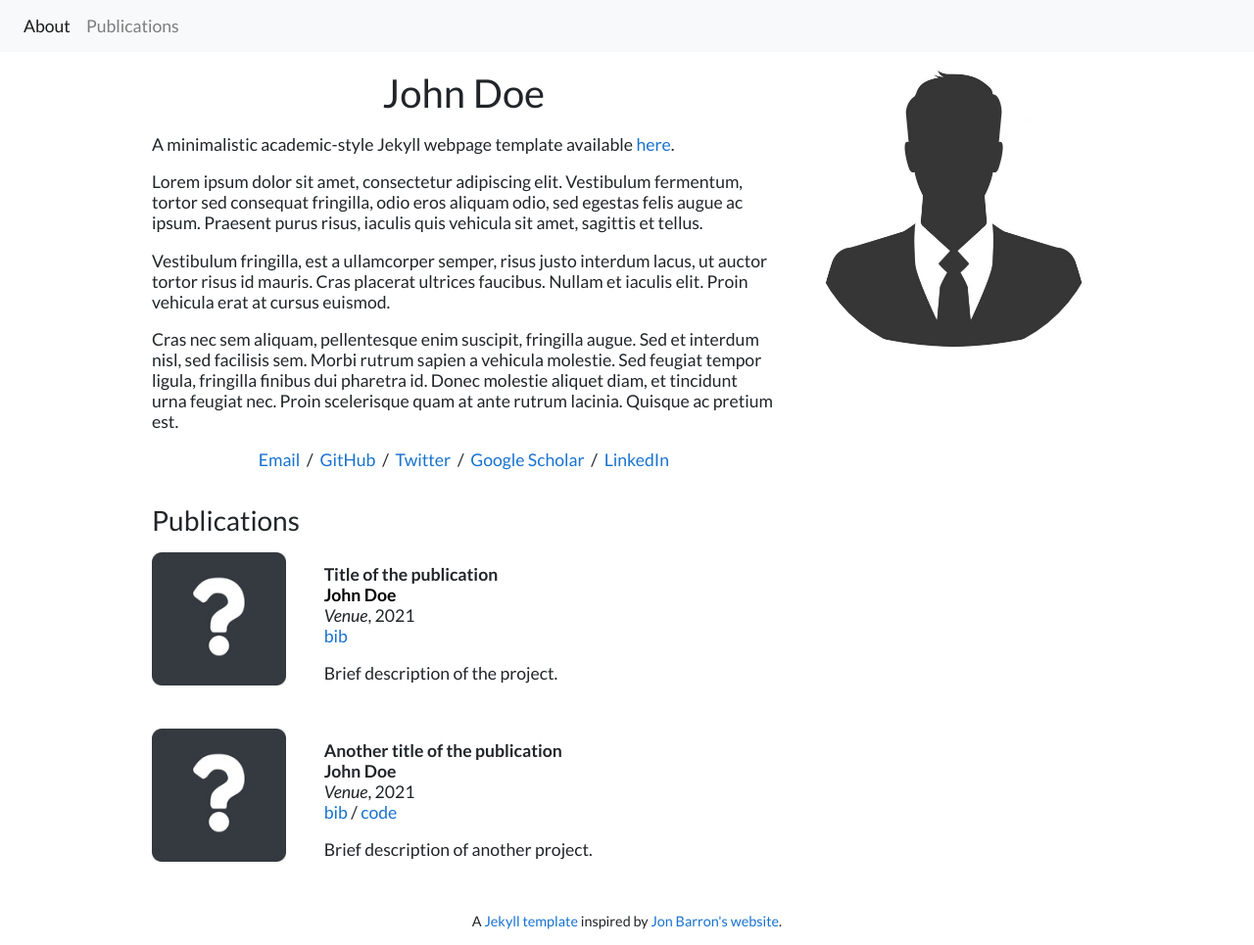
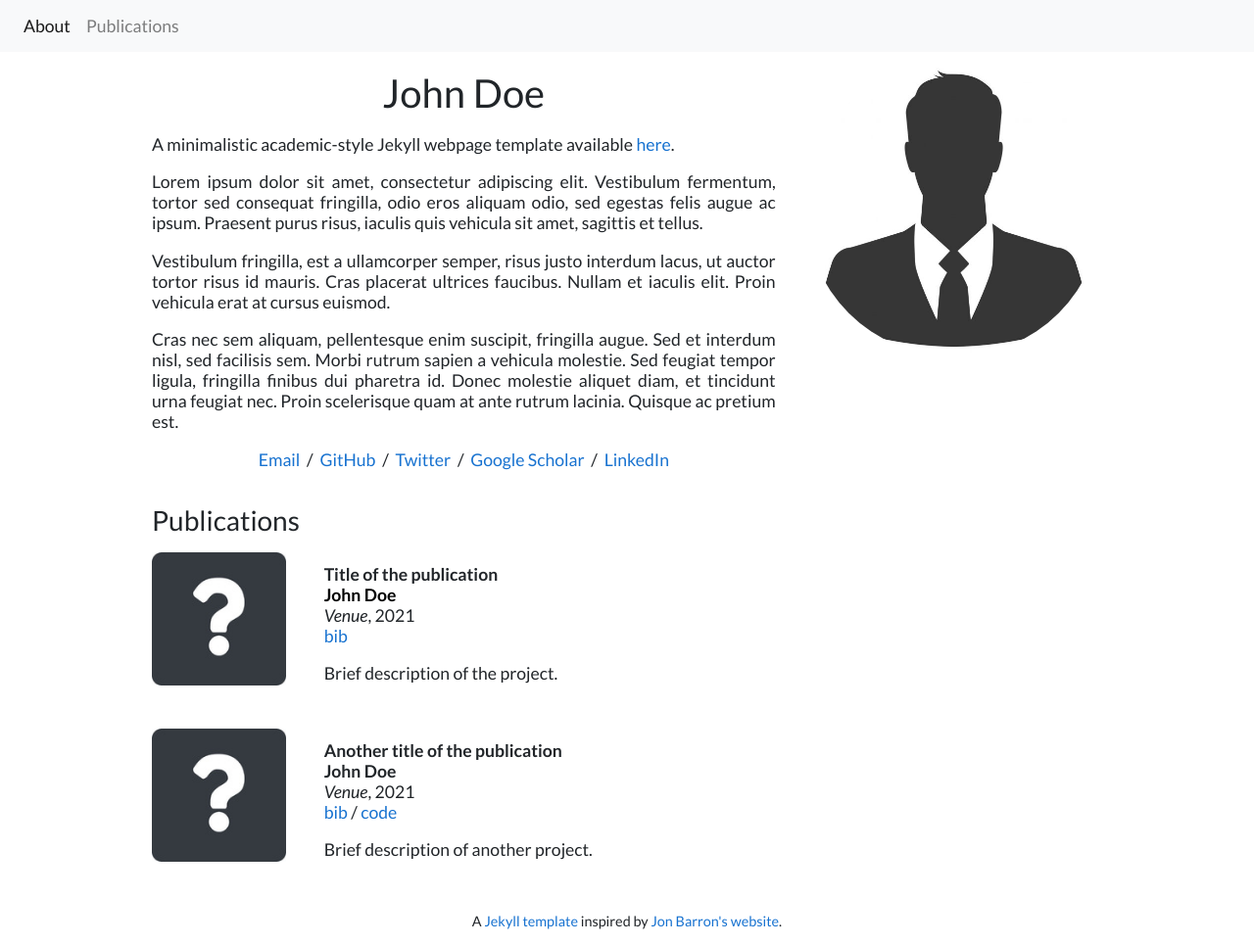
Before and after one commit to vsimkus/academic-jekyll, a Jekyll site: the page built from index.html, in a window 1280 px wide and 965 px high. Shown: the whole window at 98% size. Built offline with Jekyll 4.4.1, drawn with Linux system fonts in a browser that asks for light colours.

Commit message:
Justify the text in the bio and project descriptions

```diff
--- a/_includes/publications.html
+++ b/_includes/publications.html
@@ -59,7 +59,7 @@
             {% endfor %}
         {% endif %}
         <p></p>
-        {{ post.excerpt }}
+        {{ post.excerpt | replace: '<p', '<p class="text-justify"' }}
     </div>
 </div>
 {% endfor %}
--- a/index.html
+++ b/index.html
@@ -5,16 +5,16 @@ layout: default
 <div class="row flex-column-reverse flex-md-row py-2">
     <div class="col-md-8" id="bio">
         <h1>John Doe</h1>
-        <p>
+        <p class="text-justify">
             A minimalistic academic-style Jekyll webpage template available <a href="https://github.com/vsimkus/academic-jekyll">here</a>.
         </p>
-        <p>
+        <p class="text-justify">
             Lorem ipsum dolor sit amet, consectetur adipiscing elit. Vestibulum fermentum, tortor sed consequat fringilla, odio eros aliquam odio, sed egestas felis augue ac ipsum. Praesent purus risus, iaculis quis vehicula sit amet, sagittis et tellus.
         </p>
-        <p>
+        <p class="text-justify">
             Vestibulum fringilla, est a ullamcorper semper, risus justo interdum lacus, ut auctor tortor risus id mauris. Cras placerat ultrices faucibus. Nullam et iaculis elit. Proin vehicula erat at cursus euismod.
         </p>
-        <p>
+        <p class="text-justify">
             Cras nec sem aliquam, pellentesque enim suscipit, fringilla augue. Sed et interdum nisl, sed facilisis sem. Morbi rutrum sapien a vehicula molestie. Sed feugiat tempor ligula, fringilla finibus dui pharetra id. Donec molestie aliquet diam, et tincidunt urna feugiat nec. Proin scelerisque quam at ante rutrum lacinia. Quisque ac pretium est.
         </p>
         <p style="text-align:center">
```
